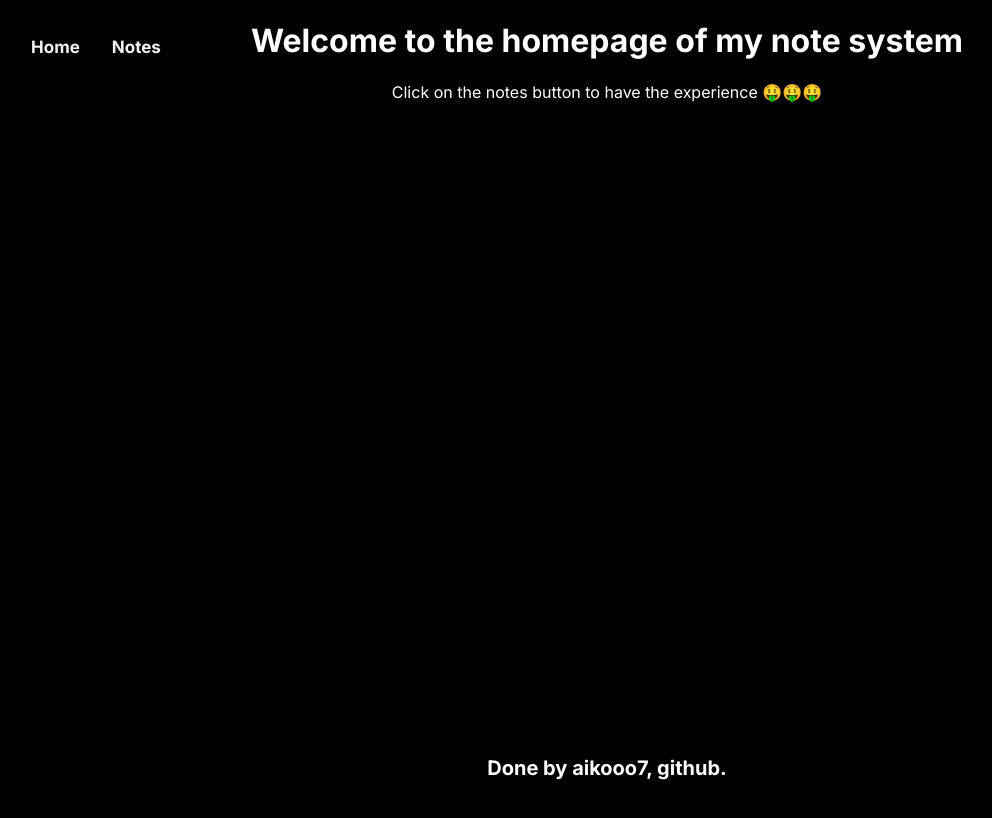
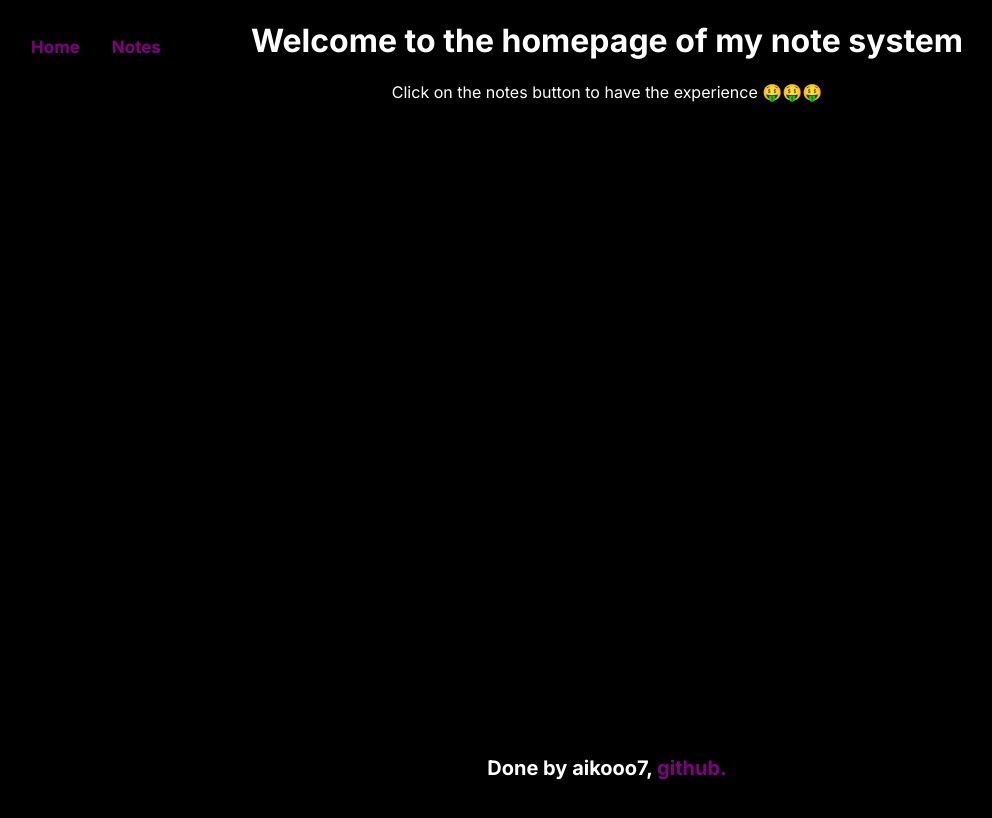
Before and after one commit to aikooo7/Notes_website, a Next.js app: page / in a window 1280 px wide. Shown: the top 818 px of the page, without its empty margins (33-1025 px from the left). Built offline with nearby package versions, Linux system fonts and the light colour scheme.

Commit message:
feat: make links and visited links purple

```diff
--- a/app/global.css
+++ b/app/global.css
@@ -14,6 +14,14 @@ a {
     padding: 0;
     margin: 0;
   }
+
+a:link {
+  color: purple
+}
+
+a:visited {
+  color: purple
+}
 
   main {
     min-height: 100vh;
```
